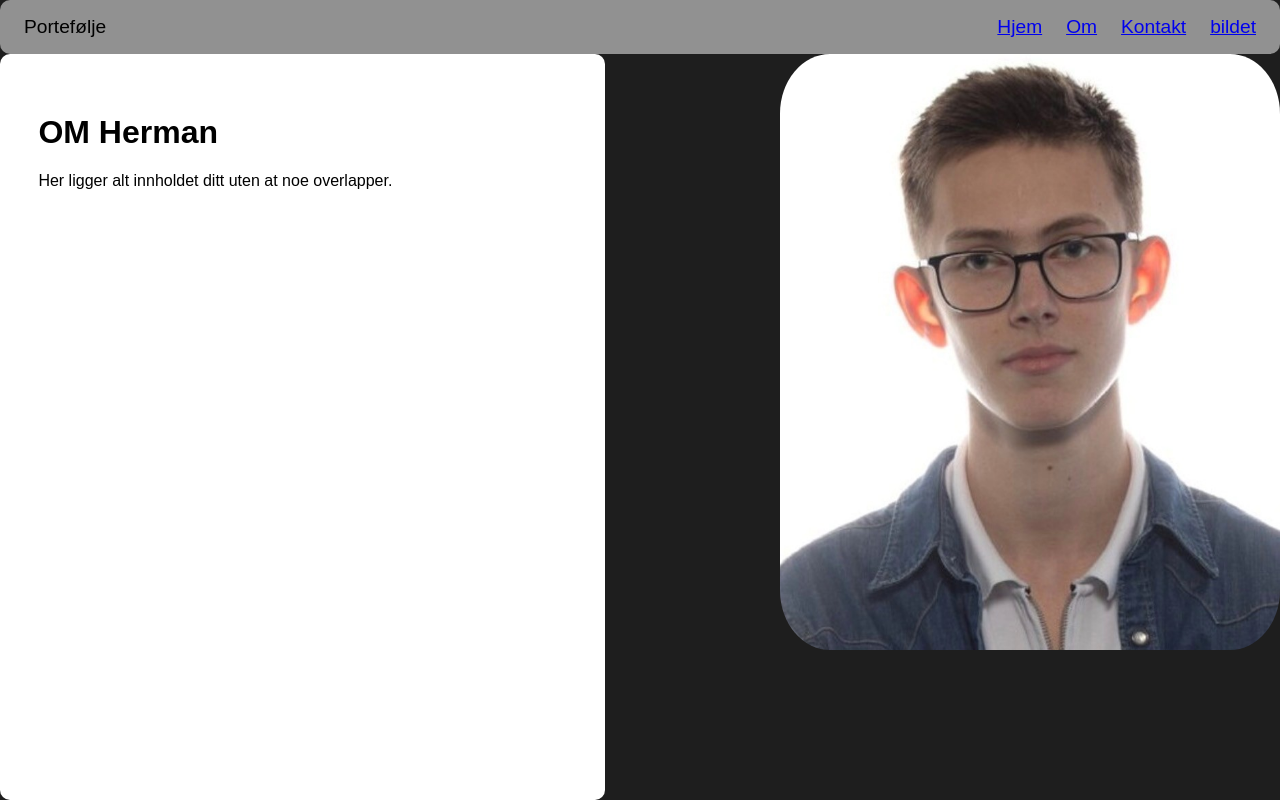
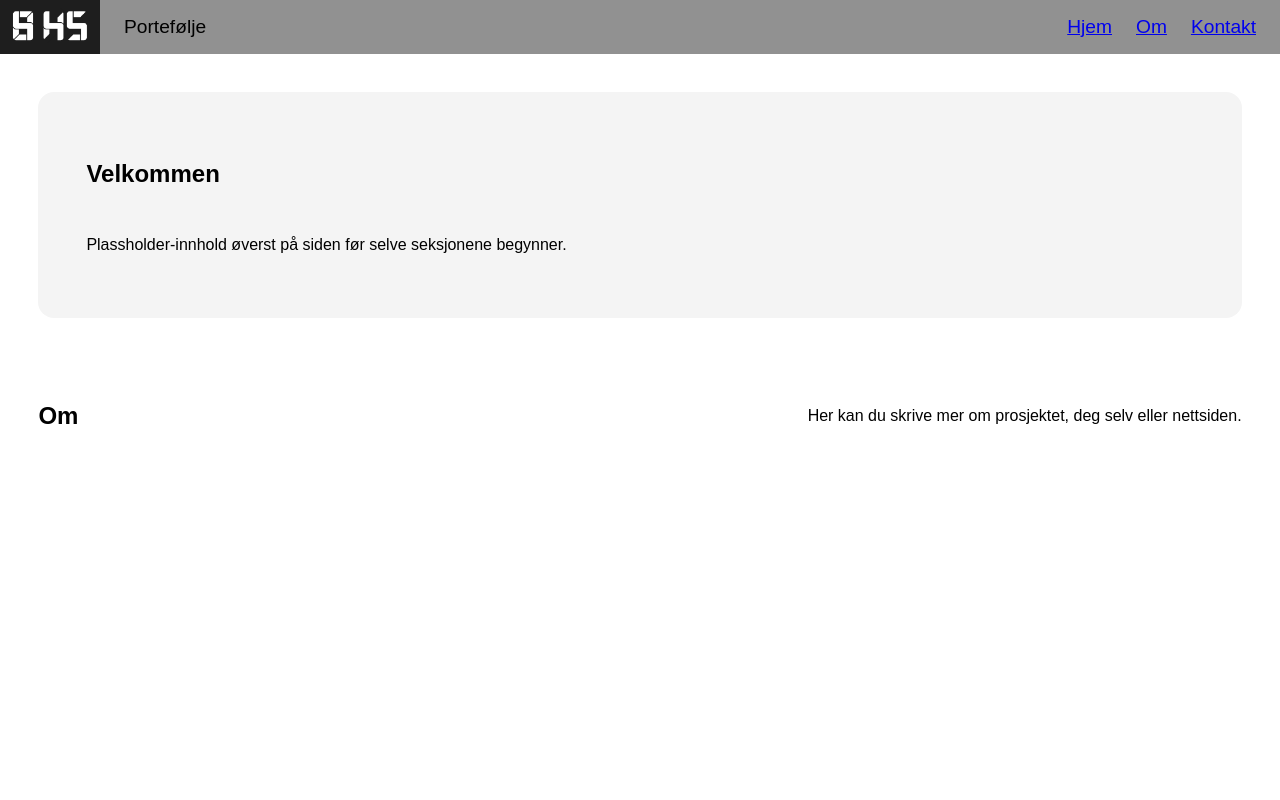
Before and after one commit to hermanstromso-star/hermanstromso-star.github.io, a plain HTML site: page index.html in a window 1280 px wide. Drawn offline with Linux system fonts and the light colour scheme; a web font is replaced by a local one.

Commit message:
logo
la tilbake logo

```diff
--- a/index.html
+++ b/index.html
@@ -13,21 +13,27 @@
 <body>
 
 
- <img src="pocket id photo.jpg" alt="photo" id="id-photo">
+
   <header>
     <div class="tittel">Portefølje</div>
     <nav>
       <a href="#">Hjem</a>
       <a href="#">Om</a>
       <a href="#">Kontakt</a>
-      <a href="#">bildet</a>
+
     </nav>
   </header>
+<img src="Skjermbilde 2026-11-23 095953.png" alt="logo" id="logo">
+  <main>
+   <section class="start-placeholder">
+    <h1>Velkommen</h1>
+    <p>Plassholder-innhold øverst på siden før selve seksjonene begynner.</p>
+  </section>
 
-  <main>
-    <h1>OM Herman</h1>
-    <p>Her ligger alt innholdet ditt uten at noe overlapper.</p>
-
+  <section id="om" class="om-seksjon">
+    <h2>Om</h2>
+    <p>Her kan du skrive mer om prosjektet, deg selv eller nettsiden.</p>
+  </section>
   </main>
 
 </body>
--- a/style.css
+++ b/style.css
@@ -18,35 +18,34 @@ body {
     grid-template-rows: auto 1fr auto;
     grid-template-areas:
         "header header"
-        "main bildet"
+        "main main"
+
+
+}
+
+#logo {
+    display: flex;
+    justify-self: flex-start;
+    grid-area: header;
+    width: 100px;
+    border-radius: 10px;
 
 }
 
 
 
 
-#id-photo {
-    grid-area: bildet;
-    display: flex;
-    justify-self: right;
-    border-radius: 10%;
-    width: 500px;
-}
-
 
 header {
     grid-area: header;
+    z-index: 1000;
 
-
-    border-radius: 10px;
+margin-left: 100px;
     display: flex;
     align-items: center;
     font-size: clamp(0.85rem, 1.5vw, 1.2rem);
     padding: clamp(0.5rem, 1.5vw, 1rem) clamp(0.75rem, 2vw, 1.5rem);
     background-color: rgb(145, 145, 145);
-    padding-right: auto;
-
-
 }
 
 nav {
@@ -56,8 +55,54 @@ nav {
     margin-left: auto;
 }
 main {
-    grid-area: main;
-   padding: clamp(1rem, 3vw, 2.5rem);
-    background-color: #ffffff;
-    border-radius: 10px;
+
+  grid-area: main;
+  padding: clamp(1rem, 3vw, 2.5rem);
+  background-color: #ffffff;
+  display: flex;
+  flex-direction: column;
+  gap: clamp(2rem, 5vw, 4rem);
 }
+
+.start-placeholder {
+  min-height: 220px;
+  padding: clamp(1.5rem, 4vw, 3rem);
+  border-radius: 16px;
+  background-color: #f4f4f4;
+
+  display: flex;
+  flex-direction: column;
+  justify-content: center;
+  gap: 0.75rem;
+}
+
+.om-seksjon {
+  display: flex;
+  align-items: center; /* Sentrerer tekst og bilde loddrett i forhold til hverandre */
+  justify-content: space-between;
+  gap: clamp(1.5rem, 4vw, 3rem);
+  flex-wrap: wrap; /* Gjør at bildet legger seg pent under teksten på smal mobilskjerm */
+}
+
+.om-tekst {
+  flex: 1;
+  min-width: 260px; /* Sikrer at teksten bryter til ny rad før den blir for smal */
+}
+
+.om-tekst h2 {
+  margin: 0 0 0.75rem 0;
+  font-size: clamp(1.4rem, 2.5vw, 2rem);
+}
+
+.om-tekst p {
+  margin: 0;
+  line-height: 1.6;
+}
+
+.portrett-bilde {
+  width: clamp(160px, 28vw, 280px);
+  aspect-ratio: 3 / 4; /* Gir et klassisk portrettformat */
+  object-fit: cover;   /* Sikrer at bildet fyller rammen uten å bli strukket */
+  border-radius: 16px;
+  flex-shrink: 0;      /* Hindrer at bildet blir klemt sammen */
+}
```
Also changed, not shown: Skjermbilde 2026-11-23 095953.png (added), elementor-placeholder-image.png (deleted), logo.png (deleted), pocket id photo.jpg (deleted).
